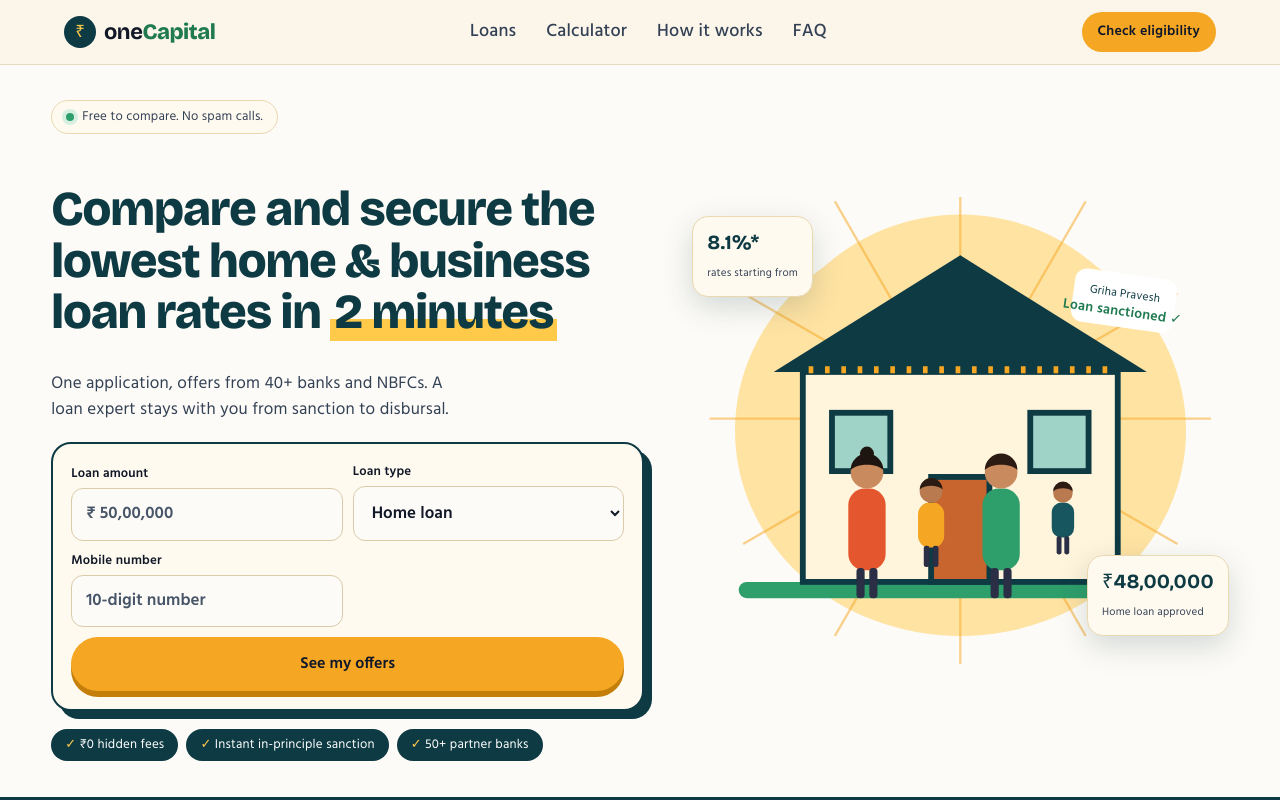
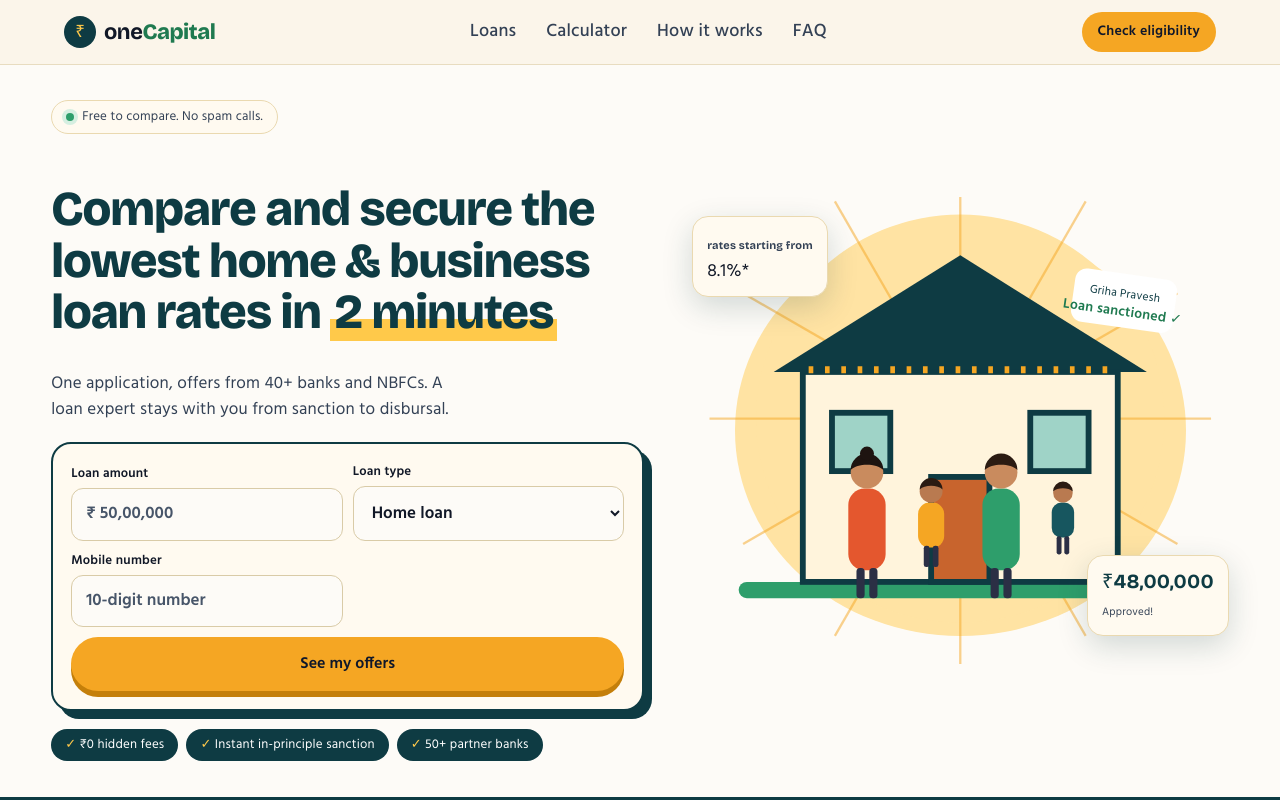
Before and after one commit to onecapitalfintech/onecapital, a React (Vite) app in the folder onecapital/: page / in a window 1280 px wide. Shown: the top 800 px of the page. Built offline with nearby package versions, Linux system fonts and the light colour scheme.

Commit message:
made changes

```diff
--- a/onecapital/src/App.jsx
+++ b/onecapital/src/App.jsx
@@ -139,8 +139,8 @@ export default function App() {
         </div>
         <div className="hero-art">
           <FamilyHome />
-          <div className="float f1"><b>8.1%*</b><small>rates starting from</small></div>
-          <div className="float f2"><b>₹48,00,000</b><small>Home loan approved</small></div>
+          <div className="float f1"><b><small>rates starting from</small></b>8.1%*</div>
+          <div className="float f2"><b>₹48,00,000</b><small>Approved!</small></div>
         </div>
       </header>
 
```
